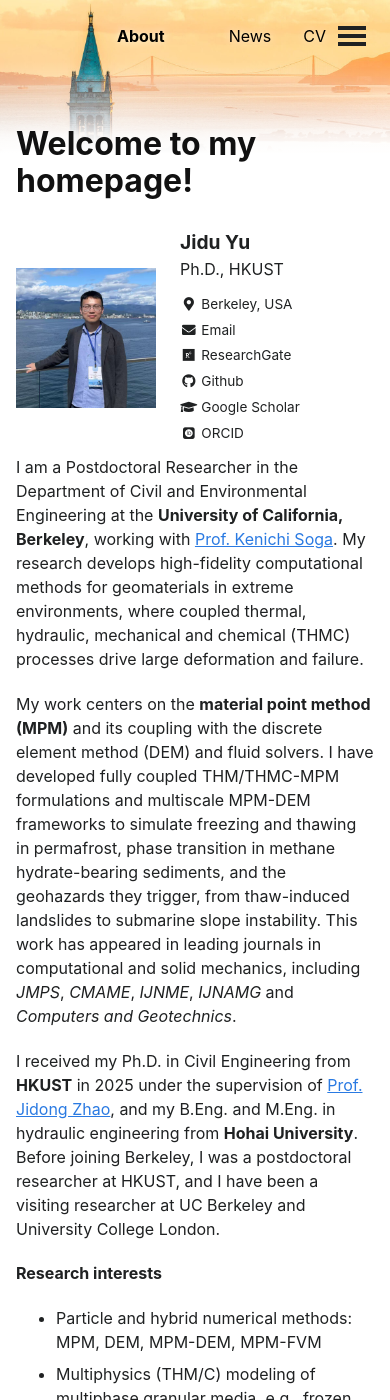
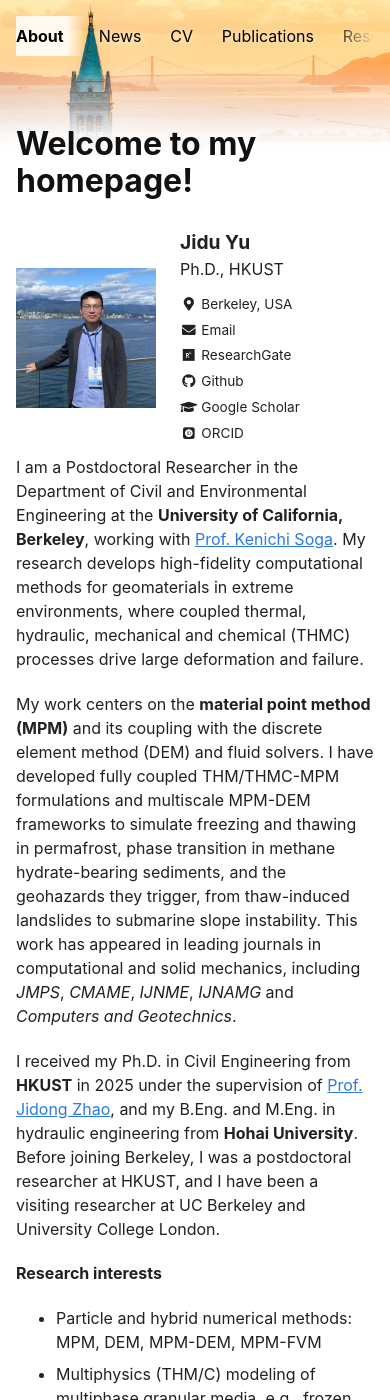
Before and after one commit to yujidu/yujidu.github.io, a Jekyll site: the page built from _pages/aboutme.md, in a window 390 px wide and 1400 px high. Built offline with Jekyll 4.4.1, drawn with Linux system fonts in a browser that asks for light colours; some web fonts are replaced.

Commit message:
Phones: About pinned left, other menu links scroll sideways (no hamburger)
Co-Authored-By: Claude Opus 5.5 <noreply@anthropic.com>
Claude-Session: https://claude.ai/code/session_01Vw9tGnbWFVNDt9UXvET6V8

```diff
--- a/_sass/_home.scss
+++ b/_sass/_home.scss
@@ -735,3 +735,61 @@ a:hover .news-thumb {
     font-size: 2rem;
   }
 }
+
+/* Phones: "About" stays put on the left, the other links scroll sideways */
+@media (max-width: 768px) {
+  .greedy-nav {
+    min-width: 0;
+
+    button {
+      display: none;
+    }
+
+    .hidden-links {
+      display: none;
+    }
+
+    .visible-links {
+      display: flex;
+      flex-wrap: nowrap;
+      align-items: center;
+      width: 100%;
+      margin-left: 0;
+      padding-right: 0 !important;
+      overflow-x: auto;
+      -webkit-overflow-scrolling: touch;
+      scrollbar-width: none;
+
+      &::-webkit-scrollbar {
+        display: none;
+      }
+
+      li {
+        display: block;
+        flex: 0 0 auto;
+      }
+
+      a {
+        margin: 0 0.9rem;
+        white-space: nowrap;
+      }
+
+      /* About: pinned on the left while the rest scroll under it */
+      li:first-child {
+        position: sticky;
+        left: 0;
+        z-index: 1;
+        padding-right: 0.4rem;
+        background: linear-gradient(to right,
+          rgba(255, 255, 255, 0.85) 75%,
+          rgba(255, 255, 255, 0));
+      }
+    }
+  }
+
+  /* show where the row continues */
+  .masthead__menu {
+    -webkit-mask-image: linear-gradient(to right, #000 88%, transparent);
+            mask-image: linear-gradient(to right, #000 88%, transparent);
+  }
+}
--- a/assets/js/plugins/jquery.greedy-navigation.js
+++ b/assets/js/plugins/jquery.greedy-navigation.js
@@ -13,6 +13,9 @@ var $hlinks = $('#site-nav .hidden-links');
 var breaks = [];
 
 function updateNav() {
+
+  // Phones: show every link in one row that scrolls sideways instead of a menu
+  if(window.matchMedia("(max-width: 768px)").matches){$hlinks.children().appendTo($vlinks);breaks=[];$btn.addClass("hidden");$hlinks.addClass("hidden");return}
 
   var availableSpace = $btn.hasClass('hidden') ? $nav.width() : $nav.width() - $btn.width() - 30;
 
```
Also changed, not shown: assets/js/main.min.js.
